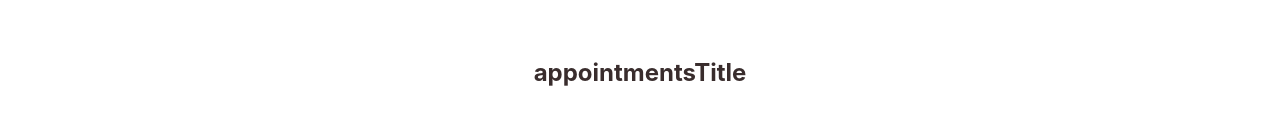
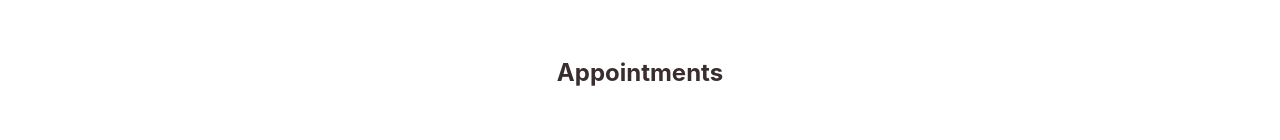
Before and after one commit to BeckyLashua/booking_page, a React (Create React App) app in the folder client/: page /appointments in a window 1280 px wide. Shown: the part 252-392 px from the top of the page. Built offline with nearby package versions, Linux system fonts and the light colour scheme.

Commit message:
Fixed Appointments title error

```diff
--- a/client/src/pages/Appointments.js
+++ b/client/src/pages/Appointments.js
@@ -27,7 +27,7 @@ function Appointments() {
           </button>
         </Link><br />
       </div>
-      <h2>{t('appointmentsTitle')}</h2>
+      <h2>{t('appointmentsHeader')}</h2>
       <BookingList appts = {appts}/>
     </div>
   );
--- a/client/src/translations/en.json
+++ b/client/src/translations/en.json
@@ -16,6 +16,7 @@
   "bookingSuccess": "Congratulations! You have sucessfully booked this appointment!",
   "bookingError": "Sorry. There was an error in booking this appointment. Try Again.",
   "searchButton": "Search",
+  "appointmentsHeader": "Appointments",
   "appointmentsReturn": "Go Back to Appointments",
   "apptCardTitle": "APPOINTMENT",
   "apptCardDate": "Date:",
--- a/client/src/translations/es.json
+++ b/client/src/translations/es.json
@@ -17,6 +17,7 @@
   "bookingError": "Lo sentimos. Hubo un error al reservar esta cita. Intente de nuevo.",
   "searchButton": "Buscar",
   "appointmentsReturn": "Regresar a las Citas",
+  "appointmentsHeader": "Citas",
   "apptCardTitle": "CITAS",
   "apptCardDate": "Fecha:",
   "apptCardTime": "Hora:",
```
